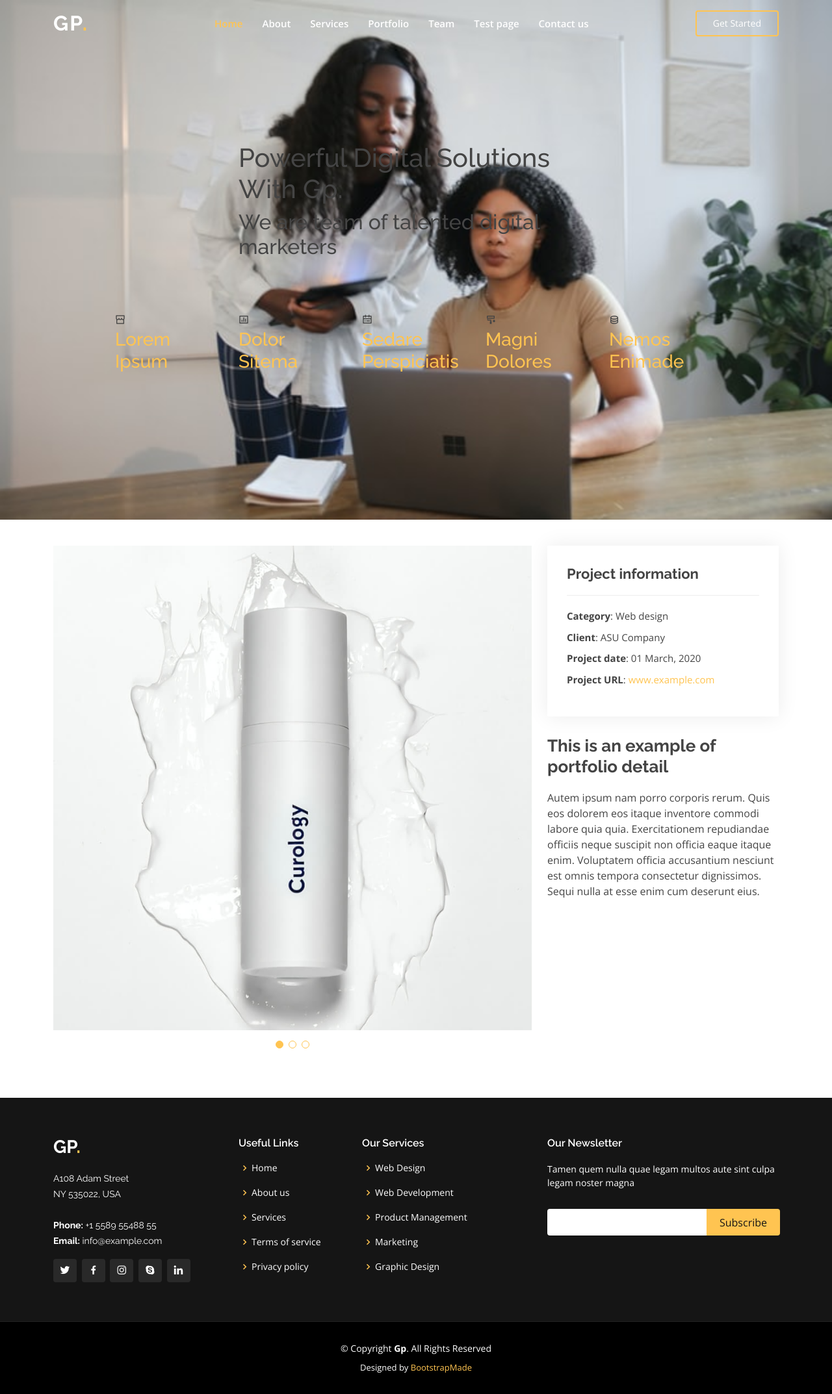
After one commit to ithqindia/training-website, a PHP site: page /portfolio.php in a window 1280 px wide. The commit adds this page. Shown: the whole page at 65% size. Run offline with PHP 8.4, Linux system fonts and the light colour scheme.

Commit message:
added porfolio file

```diff
--- a/inc-nav.php
+++ b/inc-nav.php
@@ -10,7 +10,7 @@
                   <li><a class="nav-link scrollto active" href="index.php">Home</a></li>
                   <li><a class="nav-link scrollto" href="about.php">About</a></li>
                   <li><a class="nav-link scrollto" href="#services">Services</a></li>
-                  <li><a class="nav-link scrollto " href="#portfolio">Portfolio</a></li>
+                  <li><a class="nav-link scrollto " href="portfolio.php">Portfolio</a></li>
                   <li><a class="nav-link scrollto" href="#team">Team</a></li>
                   <li><a class="nav-link scrollto" href="test.php">Test page</a></li>
 
--- /dev/null
+++ b/portfolio.php
@@ -0,0 +1,124 @@
+<!DOCTYPE html>
+<html lang="en">
+
+<head>
+    <?php
+    $title = "Portfolio page";
+    include 'inc-head.php';
+    ?>
+</head>
+
+<body>
+
+    <!-- ======= Header ======= -->
+    <?php include 'inc-nav.php'  ?>
+
+    <!-- ======= Hero Section ======= -->
+    <section id="hero-about" class="d-flex align-items-center justify-content-center">
+        <div class="container" data-aos="fade-up">
+
+            <div class="row justify-content-center" data-aos="fade-up" data-aos-delay="150">
+                <div class="col-xl-6 col-lg-8">
+                    <h1>Powerful Digital Solutions With Gp<span>.</span></h1>
+                    <h2>We are team of talented digital marketers</h2>
+                </div>
+            </div>
+
+            <div class="row gy-4 mt-5 justify-content-center" data-aos="zoom-in" data-aos-delay="250">
+                <div class="col-xl-2 col-md-4">
+                    <div class="icon-box">
+                        <i class="ri-store-line"></i>
+                        <h3><a href="">Lorem Ipsum</a></h3>
+                    </div>
+                </div>
+                <div class="col-xl-2 col-md-4">
+                    <div class="icon-box">
+                        <i class="ri-bar-chart-box-line"></i>
+                        <h3><a href="">Dolor Sitema</a></h3>
+                    </div>
+                </div>
+                <div class="col-xl-2 col-md-4">
+                    <div class="icon-box">
+                        <i class="ri-calendar-todo-line"></i>
+                        <h3><a href="">Sedare Perspiciatis</a></h3>
+                    </div>
+                </div>
+                <div class="col-xl-2 col-md-4">
+                    <div class="icon-box">
+                        <i class="ri-paint-brush-line"></i>
+                        <h3><a href="">Magni Dolores</a></h3>
+                    </div>
+                </div>
+                <div class="col-xl-2 col-md-4">
+                    <div class="icon-box">
+                        <i class="ri-database-2-line"></i>
+                        <h3><a href="">Nemos Enimade</a></h3>
+                    </div>
+                </div>
+            </div>
+
+        </div>
+    </section><!-- End Hero -->
+
+    <main id="main">
+        <!-- ======= Portfolio Details Section ======= -->
+  <section id="portfolio-details" class="portfolio-details">
+      <div class="container">
+
+        <div class="row gy-4">
+
+          <div class="col-lg-8">
+            <div class="portfolio-details-slider swiper">
+              <div class="swiper-wrapper align-items-center">
+
+                <div class="swiper-slide">
+                  <img src="assets/img/portfolio/portfolio-1.jpg" alt="">
+                </div>
+
+                <div class="swiper-slide">
+                  <img src="assets/img/portfolio/portfolio-2.jpg" alt="">
+                </div>
+
+                <div class="swiper-slide">
+                  <img src="assets/img/portfolio/portfolio-3.jpg" alt="">
+                </div>
+
+              </div>
+              <div class="swiper-pagination"></div>
+            </div>
+          </div>
+
+          <div class="col-lg-4">
+            <div class="portfolio-info">
+              <h3>Project information</h3>
+              <ul>
+                <li><strong>Category</strong>: Web design</li>
+                <li><strong>Client</strong>: ASU Company</li>
+                <li><strong>Project date</strong>: 01 March, 2020</li>
+                <li><strong>Project URL</strong>: <a href="#">www.example.com</a></li>
+              </ul>
+            </div>
+            <div class="portfolio-description">
+              <h2>This is an example of portfolio detail</h2>
+              <p>
+                Autem ipsum nam porro corporis rerum. Quis eos dolorem eos itaque inventore commodi labore quia quia. Exercitationem repudiandae officiis neque suscipit non officia eaque itaque enim. Voluptatem officia accusantium nesciunt est omnis tempora consectetur dignissimos. Sequi nulla at esse enim cum deserunt eius.
+              </p>
+            </div>
+          </div>
+
+        </div>
+
+      </div>
+    </section><!-- End Portfolio Details Section -->
+    </main>
+    <!-- ======= Footer ======= -->
+    <?php include 'inc-footer.php' ?>
+
+    <div id="preloader"></div>
+    <a href="#" class="back-to-top d-flex align-items-center justify-content-center"><i class="bi bi-arrow-up-short"></i></a>
+
+    <?php include 'inc-scripts.php' ?>
+
+</body>
+
+</html>
```
